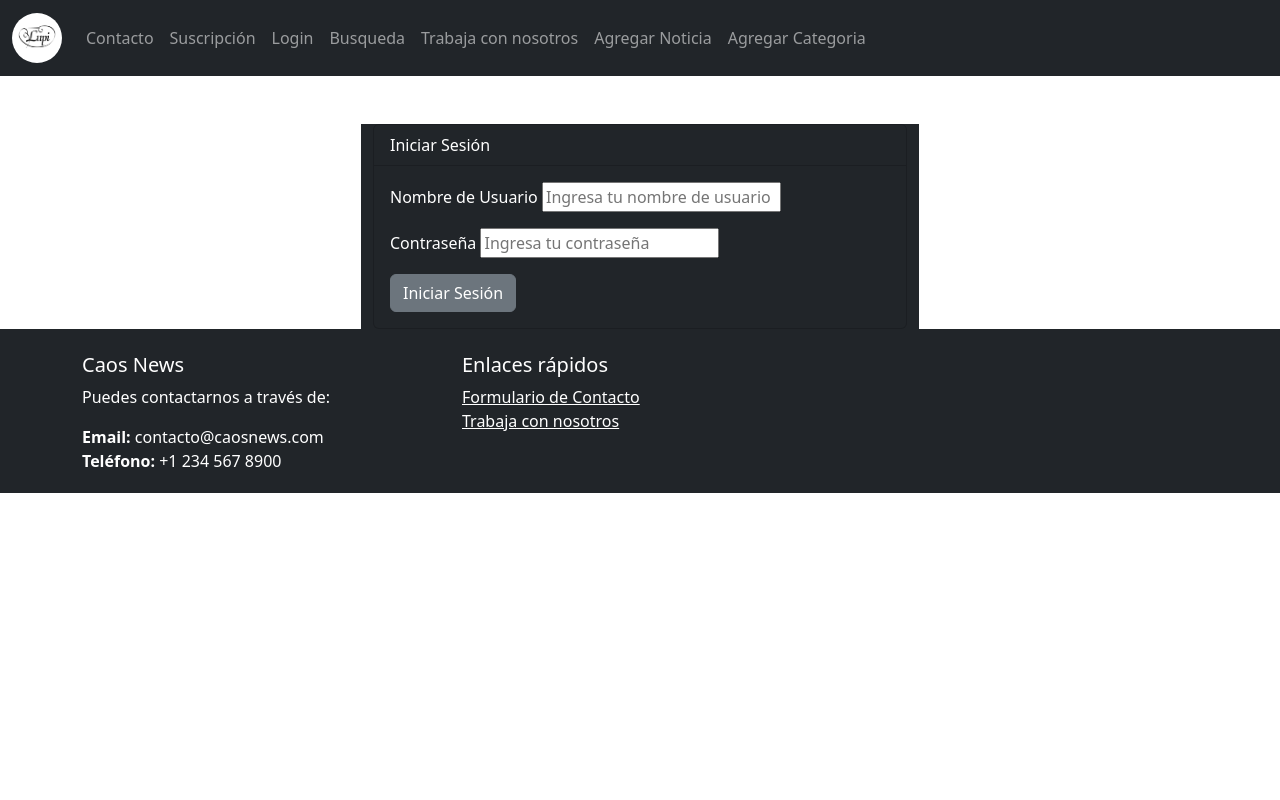
After one commit to LuisMalebranH/NoticiasLupi, a Django app: template NoticiasCaos/templates/registration/login.html in a window 1280 px wide. The commit adds this page. Run offline with Django 5.2, Linux system fonts and the light colour scheme; the template is opened without the code that fills it, so the values that code supplies are empty; parts of the project's set-up code (start-up, migrations or seed data) failed here and were passed over; some libraries are stand-ins or nearby versions.

Commit message:
Add files via upload

```diff
--- /dev/null
+++ b/NoticiasCaos/templates/registration/login.html
@@ -0,0 +1,43 @@
+{% extends 'SitioWebNoticiasCaos/base_template.html' %}
+
+{% block title %} Login {% endblock %}
+
+
+{% block content %}
+<body>
+    <div class="form-group">
+        <form method="POST" enctype="form-data">
+            {% csrf_token %}
+                 <div class="container">
+                    <div class="row justify-content-center mt-5 ">
+                         <div class="col-md-6 bg-dark text-white">
+                             <div class="card bg-dark text-white">
+                                 <div class="card-header bg-dark text-white">Iniciar Sesión</div>
+                                     <div class="card-body">
+                                            <form class="needs-validation bg-dark text-white">
+                                                <div class="mb-3">
+                                                    <label for="username" class="form-group">Nombre de Usuario</label>
+                                                    <input type="text" class="form-group" id="username" placeholder="Ingresa tu nombre de usuario" required>
+                                                    </div>
+                                                    <div class="mb-3">
+                                                <label for="password" class="form-group">Contraseña</label>
+                                                    <input type="password" class="form-group" id="password" placeholder="Ingresa tu contraseña" required>
+                                        </div>
+                                <button type="submit" class="btn btn-secondary">Iniciar Sesión</button>
+                            </form>
+                       </div>
+                    </form>
+                </div>
+            </div>
+        </div>
+    </div>
+  </div>
+
+
+</body>
+
+{% endblock %}
+
+<script src="https://cdn.jsdelivr.net/npm/bootstrap@5.3.3/dist/js/bootstrap.bundle.min.js" integrity="sha384-YvpcrYf0tY3lHB60NNkmXc5s9fDVZLESaAA55NDzOxhy9GkcIdslK1eN7N6jIeHz" crossorigin="anonymous"></script>
+<script src="https://code.jquery.com/jquery-3.7.1.js"></script>
+</html>
```
Also changed, not shown: NoticiasCaos/SitioWebNoticiasCaos/templates/SitioWebNoticiasCaos/login.html (line endings or trailing spaces), NoticiasCaos/templates/registration/registro.html (added), README.md.
